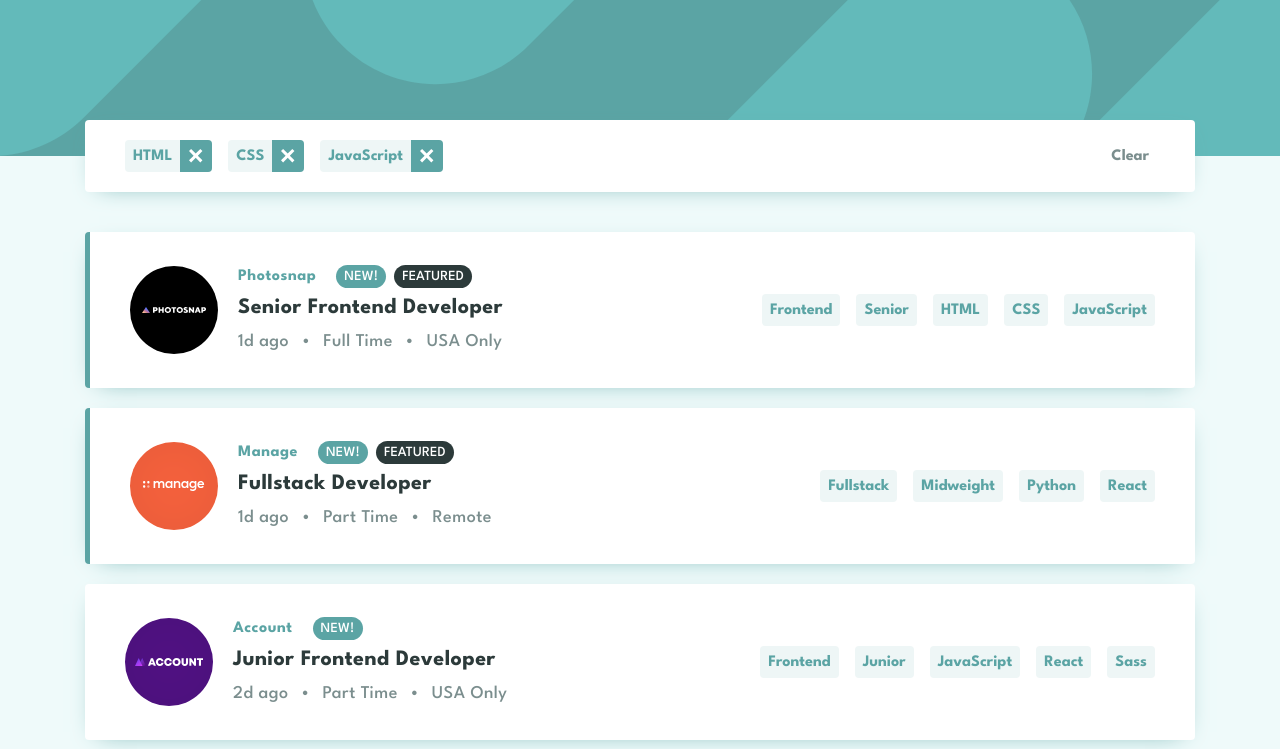
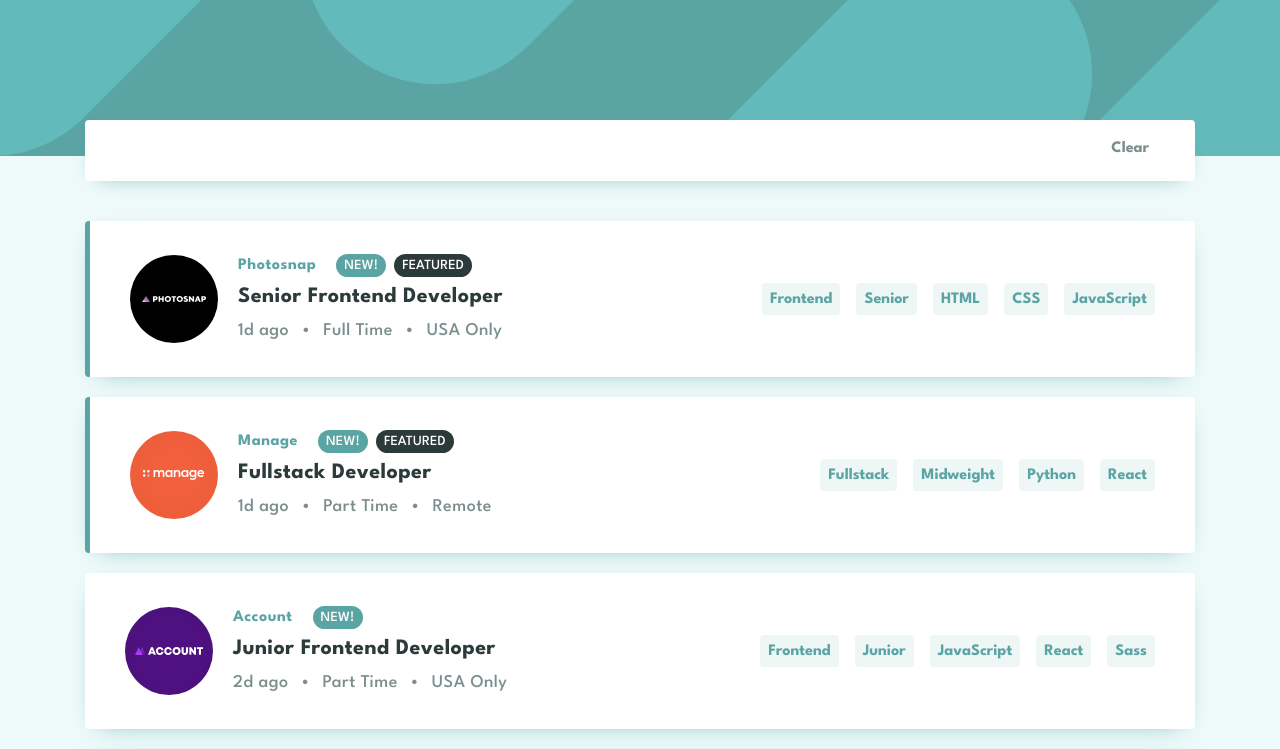
Before and after one commit to Koser61/job-listings-with-filtering, a React (Create React App) app: page / in a window 1280 px wide. Shown: the top 749 px of the page. Built offline with nearby package versions, Linux system fonts and the light colour scheme.

Commit message:
Add Filters functionality

```diff
--- a/src/App.js
+++ b/src/App.js
@@ -68,7 +68,7 @@ const App = () => {
     <>
       <Header />
       <Container>
-        <Filters filters={['HTML', 'CSS', 'JavaScript']} />
+        <Filters filters={filters} dispatch={dispatch} />
         <JobList filters={filters} dispatch={dispatch} />
       </Container>
     </>
--- a/src/components/Filters/Filters.js
+++ b/src/components/Filters/Filters.js
@@ -6,25 +6,51 @@ import ClearButton from '../ClearButton/ClearButton';
 
 import styles from './Filters.module.scss';
 
-const Filters = ({ filters }) => (
+const Filters = ({ filters, dispatch }) => {
+  return (
     <div className={styles.component}>
       <Card>
         <div className={styles.wrapper}>
           <div className={styles.filtersWrapper}>
-          {filters.map((filter, i) =>
-            <ActiveFilter key={i} value={filter} />
-          )}
+            {filters.role !== '' &&
+              <ActiveFilter
+                property='role'
+                value={filters.role}
+                dispatch={dispatch}
+              />}
+            {filters.level !== '' &&
+              <ActiveFilter
+                property='level'
+                value={filters.level}
+                dispatch={dispatch}
+              />}
+            {filters.languages.map((language, i) =>
+              <ActiveFilter
+                key={i}
+                property='languages'
+                value={language}
+                dispatch={dispatch}
+              />)}
+            {filters.tools.map((tool, i) =>
+              <ActiveFilter
+                key={i}
+                property='tools'
+                value={tool}
+                dispatch={dispatch}
+              />)}
           </div>
           <div className={styles.clearFiltersWrapper}>
-          <ClearButton />
+            <ClearButton dispatch={dispatch} />
           </div>
         </div>
       </Card>
     </div>
   );
+};
 
 Filters.propTypes = {
-  filters: PropTypes.array.isRequired,
+  filters: PropTypes.object.isRequired,
+  dispatch: PropTypes.func.isRequired,
 };
 
 export default Filters;
```
Lines whose indentation alone changed are shown as unchanged.
